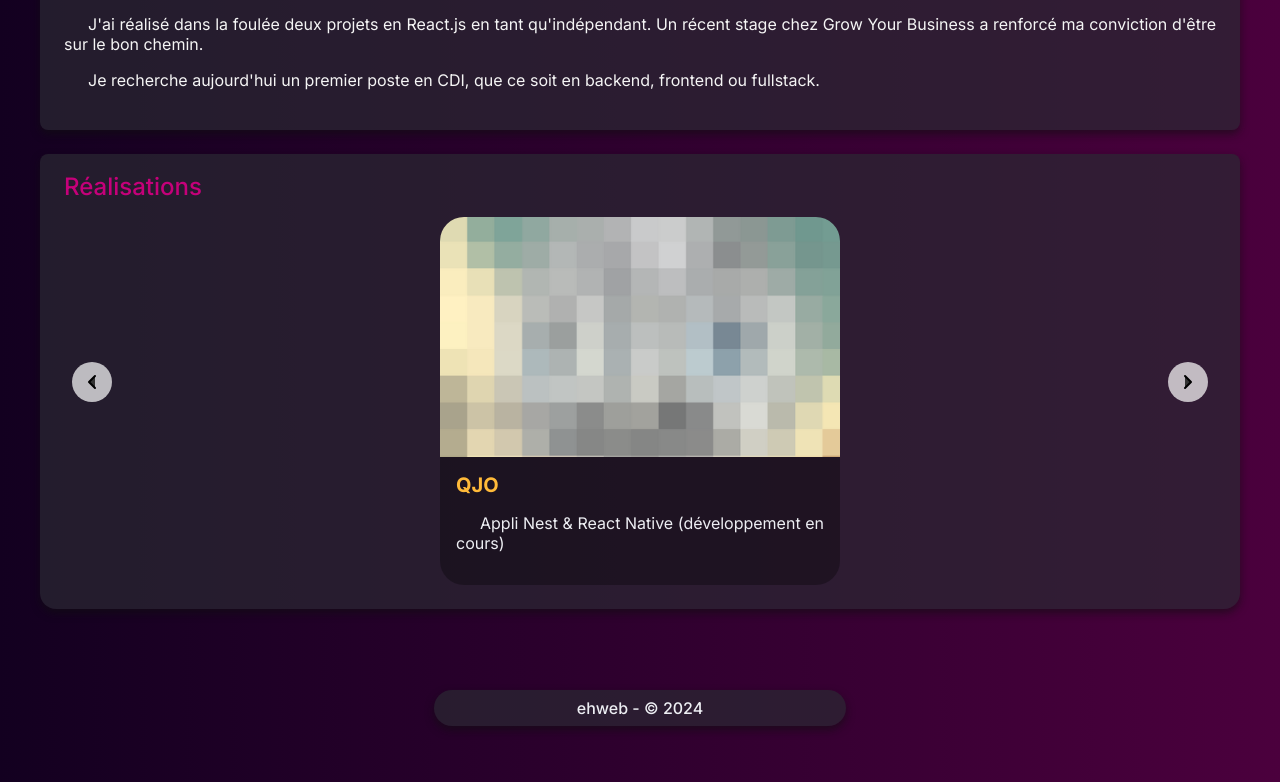
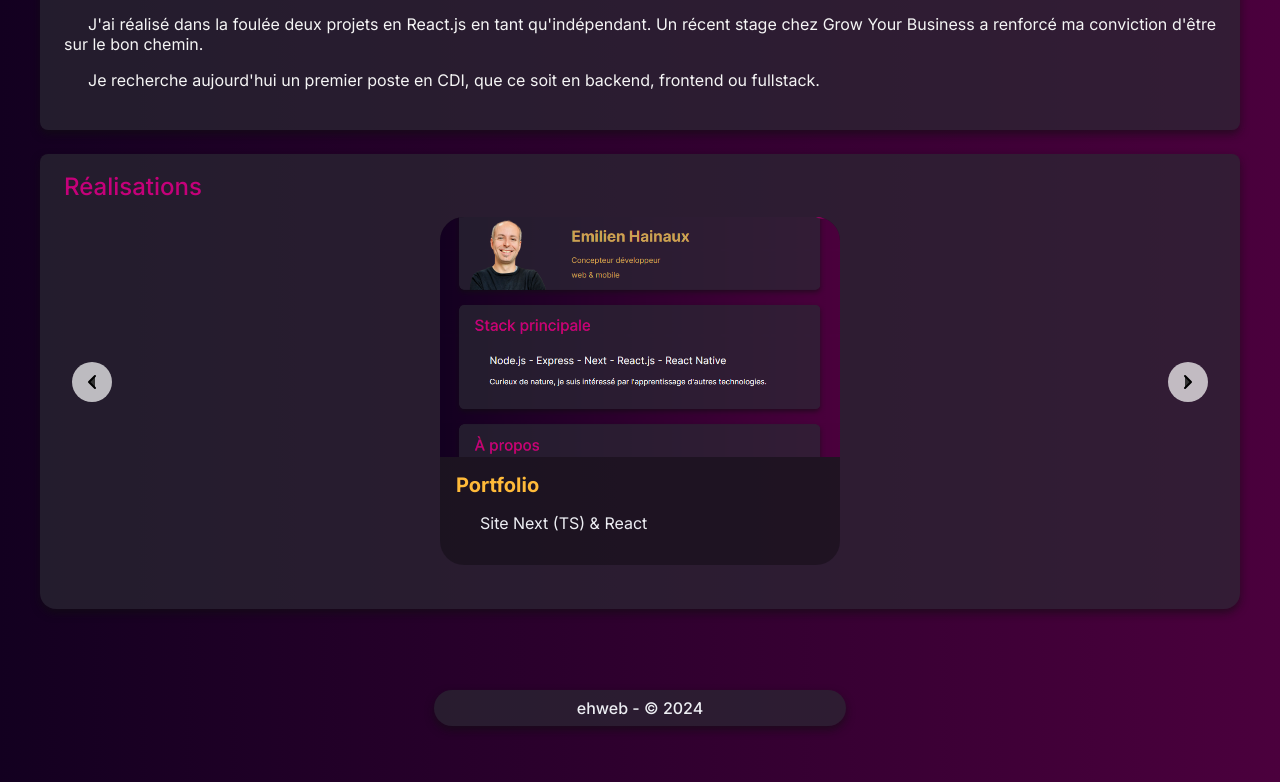
Before and after one commit to e-hainaux/ehweb, a Next.js app: page / in a window 1280 px wide. Shown: the part 553-1335 px from the top of the page. Built offline with nearby package versions, Linux system fonts and the light colour scheme.

Commit message:
add realisation portfolio

```diff
--- a/app/components/ProjectDetails/DressCode.tsx
+++ b/app/components/ProjectDetails/DressCode.tsx
@@ -7,9 +7,9 @@ const DressCode: React.FC = () => (
 
         <div className={styles.projectDetails}>
           <Image src="/images/DressCode.png" alt="HelenePro" width={800} height={600} />
-          <h2>Appli Nest & React Native</h2>
+          <h2>Appli Express, Next & React Native</h2>
           <p>Description détaillée du projet DressCode...</p>
-          <a href="https://github.com/votre-repo/O20J24Q" target="_blank" rel="noopener noreferrer">Voir le code sur GitHub</a>
+          <a href="https://github.com/votre-repo/DressCode" target="_blank" rel="noopener noreferrer">Voir le code sur GitHub</a>
         </div>
       );
 
--- a/app/components/ProjectDetails/FibroQuoi.tsx
+++ b/app/components/ProjectDetails/FibroQuoi.tsx
@@ -7,7 +7,7 @@ const FibroQuoi: React.FC = () => (
 
         <div className={styles.projectDetails}>
           <Image src="/images/FibroQuoi.png" alt="FibroQuoi" width={800} height={600} />
-          <h2>Appli Nest & React Native</h2>
+          <h2>Site web HTML5 & CSS3</h2>
           <p>Description détaillée du projet FibroQuoi...</p>
           <a href="https://github.com/votre-repo/FibroQuoi" target="_blank" rel="noopener noreferrer">Voir le code sur GitHub</a>
         </div>
--- a/app/components/ProjectDetails/GaminRetro.tsx
+++ b/app/components/ProjectDetails/GaminRetro.tsx
@@ -7,8 +7,8 @@ const GaminRetro: React.FC = () => (
 
         <div className={styles.projectDetails}>
           <Image src="/images/GaminRetro.png" alt="GaminRetro" width={800} height={600} />
-          <h2>Appli Nest & React Native</h2>
-          <p>Description détaillée du projet DressCode...</p>
+          <h2>Site WordPress</h2>
+          <p>Description détaillée du projet GaminRetro...</p>
           <a href="https://github.com/votre-repo/GaminRetro" target="_blank" rel="noopener noreferrer">Voir le code sur GitHub</a>
         </div>
       );
--- a/app/components/ProjectDetails/HelenePro.tsx
+++ b/app/components/ProjectDetails/HelenePro.tsx
@@ -7,9 +7,9 @@ const HelenePro: React.FC = () => (
 
         <div className={styles.projectDetails}>
           <Image src="/images/HelenePetSitting.png" alt="HelenePro" width={800} height={600} />
-          <h2>Appli Nest & React Native</h2>
+          <h2>Site web Express, Next & React</h2>
           <p>Description détaillée du projet HelenePro...</p>
-          <a href="https://github.com/votre-repo/O20J24Q" target="_blank" rel="noopener noreferrer">Voir le code sur GitHub</a>
+          <a href="https://github.com/votre-repo/HelenePro" target="_blank" rel="noopener noreferrer">Voir le code sur GitHub</a>
         </div>
       );
 
--- /dev/null
+++ b/app/components/ProjectDetails/Portfolio.tsx
@@ -0,0 +1,16 @@
+
+import React from 'react';
+import Image from 'next/image';
+import styles from '../../styles/ProjectDetails.module.css';
+
+const Portfolio: React.FC = () => (
+
+        <div className={styles.projectDetails}>
+          <Image src="/images/Portfolio.png" alt="Portfolio" width={800} height={600} />
+          <h2>Site web Next, React & TypeScript</h2>
+          <p>Description détaillée du projet Portfolio...</p>
+          <a href="https://github.com/votre-repo/Portfolio" target="_blank" rel="noopener noreferrer">Voir le code sur GitHub</a>
+        </div>
+      );
+
+export default Portfolio;
--- a/app/components/ProjectDetails/SYA.tsx
+++ b/app/components/ProjectDetails/SYA.tsx
@@ -7,7 +7,7 @@ const SYA: React.FC = () => (
 
         <div className={styles.projectDetails}>
           <Image src="/images/SYA.png" alt="SYA" width={800} height={600} />
-          <h2>Appli Nest & React Native</h2>
+          <h2>Site web Express, Next & React</h2>
           <p>Description détaillée du projet SYA...</p>
           <a href="https://github.com/votre-repo/SYA" target="_blank" rel="noopener noreferrer">Voir le code sur GitHub</a>
         </div>
--- a/app/data/projectsData.ts
+++ b/app/data/projectsData.ts
@@ -1,3 +1,4 @@
+import Portfolio from '../components/ProjectDetails/Portfolio';
 import QJO from '../components/ProjectDetails/QJO';
 import HelenePro from '../components/ProjectDetails/HelenePro';
 import SYA from '../components/ProjectDetails/SYA';
@@ -19,7 +20,18 @@ export interface Project {
 
 export const projects: Project[] = [
     {
-        id: 1,
+      id: 1,
+      title: "Portfolio",
+      description: "Site Next (TS) & React",
+      imageUrl: "/images/portfolio.png",
+      fullDescription: "Après plusieurs projets, il était important de développer mon portfolio. Je l'ai développé en TypeScript pour garder la main suite à mon stage. Il s'agit d'un premier jet, il évoluera par la suite.",
+      technologies: ["Next", "React", "TypeScript"],
+      githubLink: "",
+      liveLink: "https://ehweb.fr/",
+      component: Portfolio
+    },
+    {
+        id: 2,
         title: "QJO",
         description: "Appli Nest & React Native (développement en cours)",
         imageUrl: "/images/QJO.png",
@@ -30,7 +42,7 @@ export const projects: Project[] = [
         component: QJO
       },
       {
-        id: 2,
+        id: 3,
         title: "Helene Pro +",
         description: "Site Express & React (développement en cours)",
         imageUrl: "/images/HelenePetSitting.png",
@@ -41,7 +53,7 @@ export const projects: Project[] = [
         component: HelenePro
       },
       {
-        id: 3,
+        id: 4,
         title: "SYA - Sara Yoga Arras",
         description: "Site Express & React (développement en cours)",
         imageUrl: "/images/SYA.png",
@@ -52,7 +64,7 @@ export const projects: Project[] = [
         component: SYA
       },
       {
-        id: 4,
+        id: 5,
         title: "DressCode",
         description: "Appli Express & React Native (MVP de fin de formation)",
         imageUrl: "/images/DressCode.png",
@@ -63,7 +75,7 @@ export const projects: Project[] = [
         component: DressCode
       },
       {
-        id: 5,
+        id: 6,
         title: "GaminRetro",
         description: "Site WordPress",
         imageUrl: "/images/GaminRetro.png",
@@ -74,7 +86,7 @@ export const projects: Project[] = [
         component: GaminRetro
       },
       {
-        id: 6,
+        id: 7,
         title: "FibroQuoi",
         description: "Site HTML5 & CSS3",
         imageUrl: "/images/FibroQuoi.png",
--- a/app/screens/home.tsx
+++ b/app/screens/home.tsx
@@ -53,7 +53,8 @@ const Home: React.FC = () => {
 
   useEffect(() => {
     const imageUrls = [
-      '/images/headPic2.png',
+      '/images/portfolio.png',
+      '/images/headPic.png',
       '/images/QJO.png',
       '/images/HelenePetSitting.png',
       '/images/SYA.png',
```
Also changed, not shown: public/images/portfolio.png (added).
